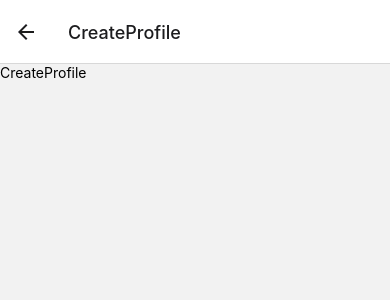
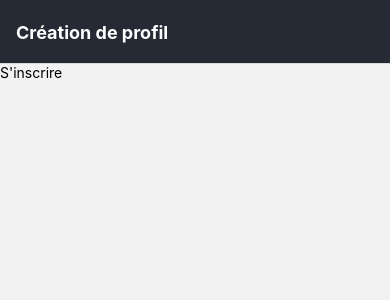
Before and after one commit to Jmour-dh/DMCHAT, a React Native app in the folder frontend/: screen /CreateProfile in a window 390 px wide. Shown: the top 300 px of the page. Built offline with nearby package versions, Linux system fonts and the light colour scheme.

Commit message:
create profile navigation

```diff
--- a/frontend/App.tsx
+++ b/frontend/App.tsx
@@ -1,22 +1,47 @@
 import React from 'react';
 import {NavigationContainer} from '@react-navigation/native';
-import {createNativeStackNavigator} from '@react-navigation/native-stack';
+import {createNativeStackNavigator, NativeStackNavigationOptions} from '@react-navigation/native-stack';
 import Login from './src/screens/login/Login';
 import Register from './src/screens/register/Register';
 import verifyEmailCode from './src/screens/verifyEmailCode/verifyEmailCode';
 import CreateProfile from './src/screens/CreateProfile/CreateProfile';
-import {View, TouchableOpacity, Image} from 'react-native';
+import {TouchableOpacity, Image} from 'react-native';
+import leftArrow from './src/assets/icons/leftArrow.png';
 
 const Stack = createNativeStackNavigator();
 
+const defaultScreenOptions: NativeStackNavigationOptions = {
+  headerShown: true,
+  headerStyle: {backgroundColor: '#262A34'},
+  headerTintColor: 'white',
+  headerTitleStyle: {fontWeight: 'bold', fontSize: 18},
+};
+
 const AppContent: React.FC = () => {
+  const headerLeft = (navigation: any) => {
+    return (
+      <TouchableOpacity
+        onPress={() => {
+          navigation.navigate('Home');
+        }}>
+           <Image source={leftArrow} style= {{height: 25, width: 25, marginRight:5}}/>
+        </TouchableOpacity>
+    );
+  };
   return (
     <NavigationContainer>
       <Stack.Navigator>
         <Stack.Screen name="Login" component={Login} options={{headerShown: false}} />
         <Stack.Screen name="Register" component={Register} options={{headerShown: false}} />
         <Stack.Screen name="VerifyEmailCode" component={verifyEmailCode} options={{headerShown: false}} />
-        <Stack.Screen name="CreateProfile" component={CreateProfile} />
+        <Stack.Screen
+          name="CreateProfile"
+          component={CreateProfile}
+          options={({navigation}) => ({
+            ...defaultScreenOptions,
+            headerLeft: () => headerLeft(navigation),
+          })}
+        />
       </Stack.Navigator>
     </NavigationContainer>
   );
--- a/frontend/src/screens/CreateProfile/CreateProfile.tsx
+++ b/frontend/src/screens/CreateProfile/CreateProfile.tsx
@@ -1,12 +1,56 @@
-import {View, Text} from 'react-native';
-import React from 'react';
+import React, { useState, useLayoutEffect } from 'react';
+import { ScrollView, StyleSheet, TouchableOpacity, Image } from 'react-native';
+import { useNavigation } from '@react-navigation/native';
+import CreateProfileSetp1 from './CreateProfileSetp1/CreateProfileSetp1';
+import CreateProfileSetp2 from './CreateProfileSetp2/CreateProfileSetp2';
+import leftArrow from '../../assets/icons/leftArrow.png';
 
 const CreateProfile: React.FC = () => {
-  return (
-    <View>
-      <Text>CreateProfile</Text>
-    </View>
-  );
+  const navigation = useNavigation();
+  const [step, setStep] = useState<number>(1);
+
+  const onNextStep = () => {
+    if (step === 2) {
+      setStep(1);
+    } else  {
+      setStep(prevStep => prevStep + 1);
+    }
+  };
+
+  useLayoutEffect(() => {
+    navigation.setOptions({
+      title: 'Création de profil',
+      headerStyle: { backgroundColor: '#262A34' },
+      headerTintColor: 'white',
+      headerTitleStyle: { fontWeight: 'bold', fontSize: 18 },
+      headerLeft: () => (
+        step === 2 && (
+          <TouchableOpacity onPress={onNextStep}>
+            <Image source={leftArrow} style= {{height: 25, width: 25, marginRight:5}}/>
+          </TouchableOpacity>
+        )
+      ),
+    });
+  }, [navigation, step]);
+
+  const renderStep = () => {
+    switch (step) {
+      case 1:
+        return <CreateProfileSetp1 onNextStep={onNextStep} />;
+      case 2:
+        return <CreateProfileSetp2 onNextStep={onNextStep} />;
+      default:
+        return null;
+    }
+  };
+
+  return <ScrollView style={styles.container}>{renderStep()}</ScrollView>;
 };
 
+const styles = StyleSheet.create({
+  container: {
+    flex: 1,
+  },
+});
+
 export default CreateProfile;
--- /dev/null
+++ b/frontend/src/screens/CreateProfile/CreateProfileSetp1/CreateProfileSetp1.tsx
@@ -0,0 +1,15 @@
+import {TouchableOpacity, Text} from 'react-native';
+import React from 'react';
+
+const CreateProfileSetp1: React.FC = ({onNextStep}) => {
+  const handleContinue = () => {
+    onNextStep();
+  };
+  return (
+    <TouchableOpacity onPress={handleContinue}>
+      <Text>S'inscrire</Text>
+    </TouchableOpacity>
+  );
+};
+
+export default CreateProfileSetp1;
--- /dev/null
+++ b/frontend/src/screens/CreateProfile/CreateProfileSetp2/CreateProfileSetp2.tsx
@@ -0,0 +1,12 @@
+import {View, Text} from 'react-native';
+import React from 'react';
+
+const CreateProfileSetp2: React.FC = () => {
+  return (
+    <View>
+      <Text>CreateProfileSetp2</Text>
+    </View>
+  );
+};
+
+export default CreateProfileSetp2;
--- a/frontend/src/screens/verifyEmailCode/verifyEmailCode.tsx
+++ b/frontend/src/screens/verifyEmailCode/verifyEmailCode.tsx
@@ -10,11 +10,11 @@ const VerifyEmailCode: React.FC = () => {
   const handleNextPress = () => {
     navigation.navigate('CreateProfile');
   };
-  const pinRefs = useRef<Array<React.RefObject<TextInput>>>(
-    Array(4)
-      .fill(null)
-      .map(() => React.createRef()),
-  );
+  const pinRefs = useRef<Array<React.RefObject<TextInput>>>([]);
+  for (let i = 0; i < 4; i++) {
+    pinRefs.current.push(React.createRef<TextInput>());
+  }
+
   const [pins, setPins] = useState<string[]>(Array(4).fill(''));
   const [errorMessage, setErrorMessage] = useState<string>('');
 
@@ -38,10 +38,10 @@ const VerifyEmailCode: React.FC = () => {
       setPins(newPins);
       setErrorMessage('');
 
-      if (value && index < 3) {
-        pinRefs.current[index + 1]?.focus();
-      } else if (!value && index > 0) {
-        pinRefs.current[index - 1]?.focus();
+      if (value && index < 3 && pinRefs.current[index + 1]) {
+        pinRefs.current[index + 1].current?.focus();
+      } else if (!value && index > 0 && pinRefs.current[index - 1]) {
+        pinRefs.current[index - 1].current?.focus();
       }
     } else {
       setErrorMessage('Seuls les chiffres sont acceptés.');
```
Also changed, not shown: frontend/src/assets/icons/leftArrow.png (added), frontend/src/assets/icons/leftArrow.svg (deleted), frontend/src/screens/CreateProfile/CreateProfileSetp1/CreateProfileSetp1.styles.ts (added), frontend/src/screens/CreateProfile/CreateProfileSetp2/CreateProfileSetp2.styles.ts (added).
